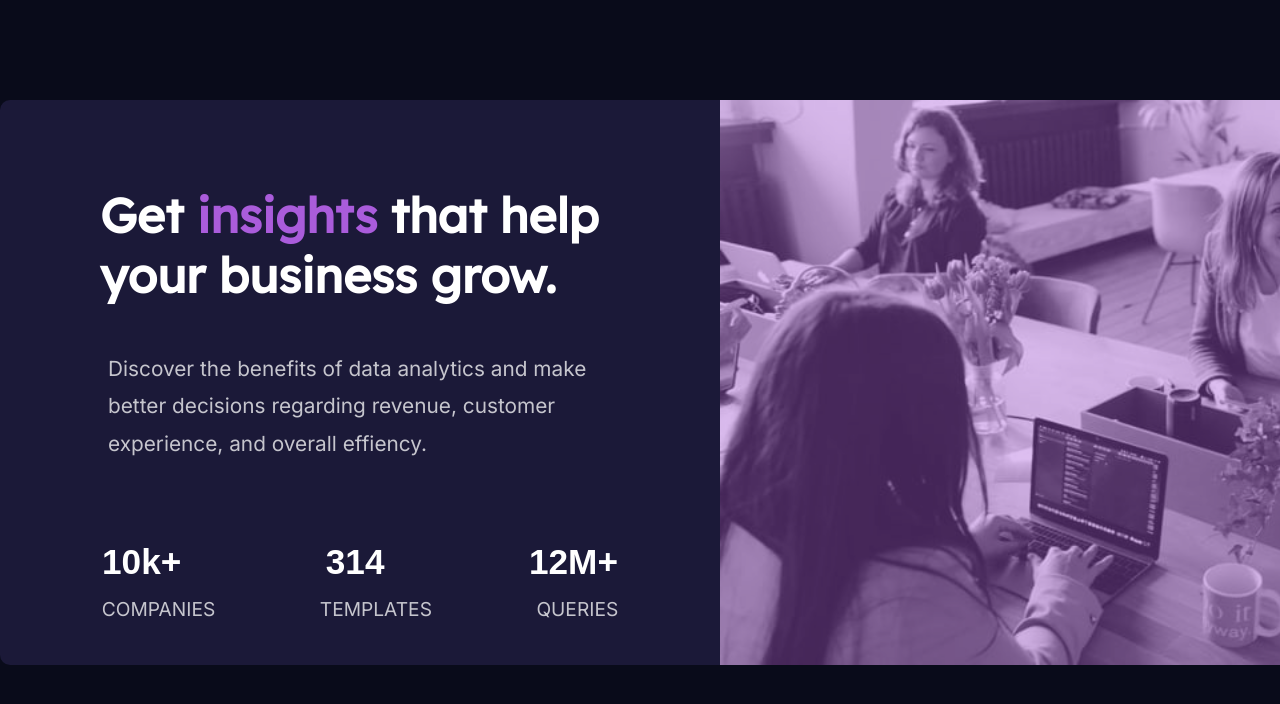
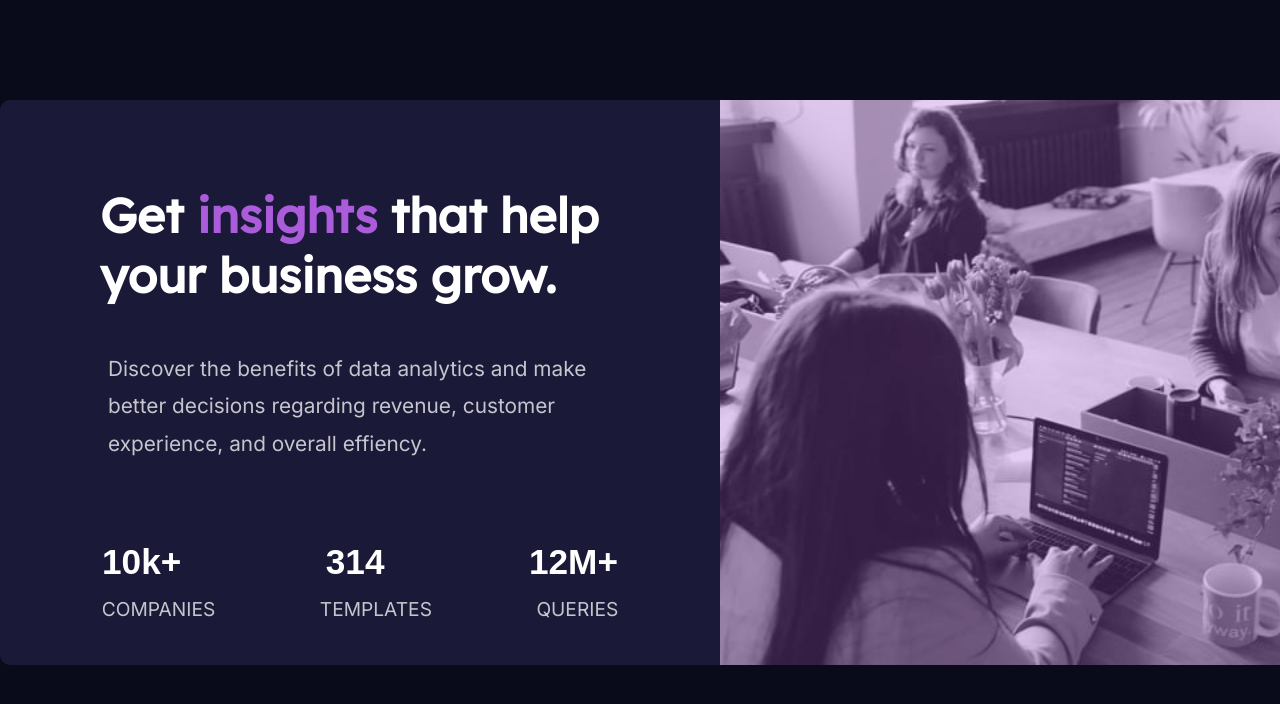
Before and after one commit to grossi13/Card-Component, a plain HTML site: page index.html in a window 1280 px wide. Shown: the top 704 px of the page. Drawn offline with Linux system fonts and the light colour scheme.

Commit message:
Update styles.css

```diff
--- a/css/styles.css
+++ b/css/styles.css
@@ -50,7 +50,7 @@ img {
 .pessoas1 {
     text-align: right;
     border-radius: 0 10px 10px 0;
-    opacity: 60%;
+    opacity: 70%;
     width: 100%;
     height: 100%;
 
```
